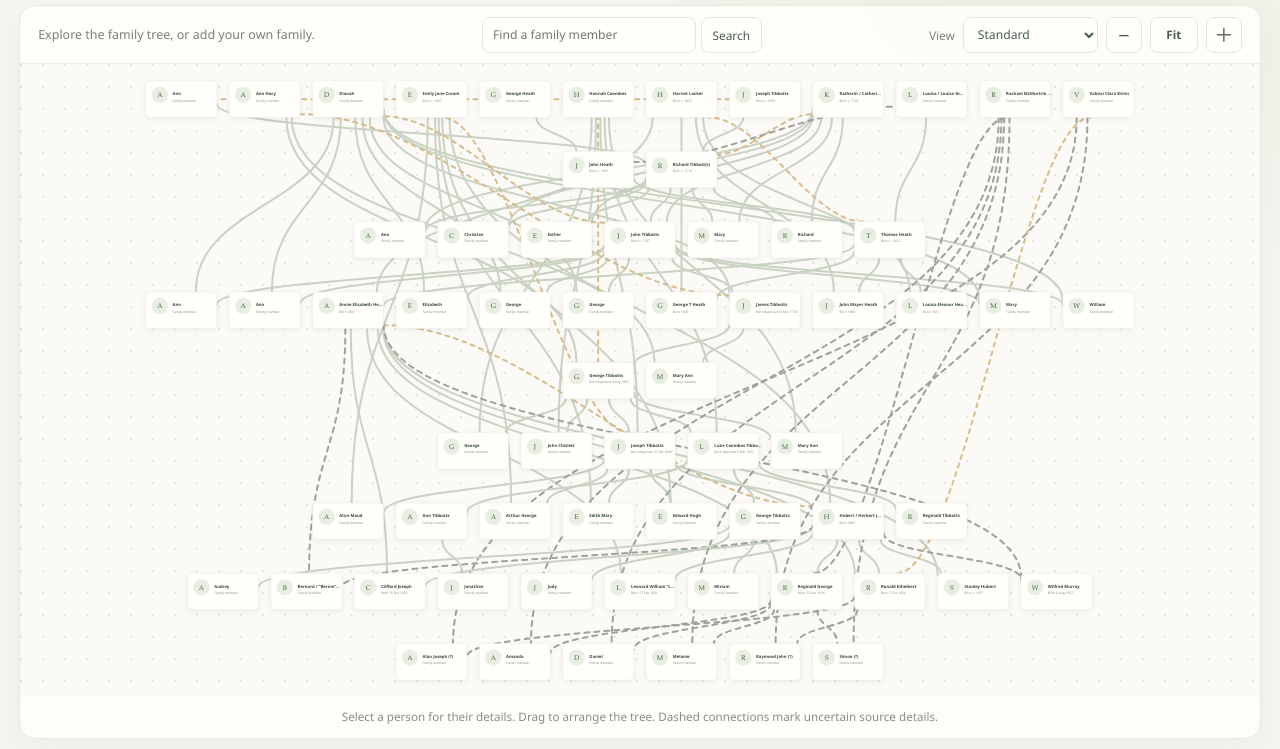
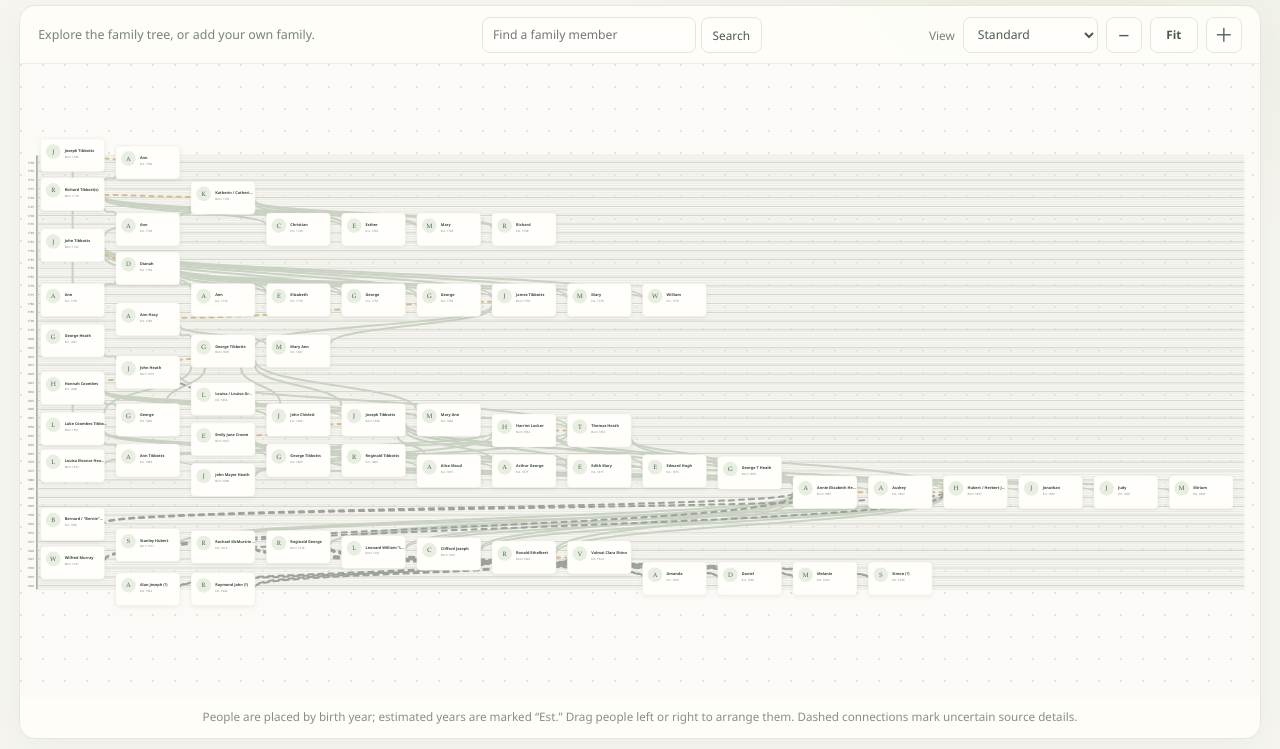
Before and after one commit to dan-tibbotts/tibbotts.com, a plain HTML site: page family/index.html in a window 1280 px wide. Shown: the part 51-800 px from the top of the page. Drawn offline with Linux system fonts and the light colour scheme.

Commit message:
Add birth year inference and timeline visualization to family tree

```diff
--- a/family/app.js
+++ b/family/app.js
@@ -8,7 +8,7 @@ import {
   saveTree,
   updatePerson
 } from "./tree-model.js?v=5";
-import { movePersonNode, renderTree } from "./tree-view.js?v=3";
+import { inferBirthYears, movePersonNode, renderTree } from "./tree-view.js?v=4";
 
 const svg = document.querySelector("#family-tree");
 const viewport = document.querySelector("#tree-viewport");
@@ -83,9 +83,12 @@ function fitTree() {
 function render() {
   layoutSize = renderTree(svg, tree, viewMode);
   searchOptions.replaceChildren();
+  const birthYears = inferBirthYears(tree);
   for (const person of tree.people) {
     const option = document.createElement("option");
+    const birth = birthYears.get(person.id);
     option.value = person.name;
+    option.label = `${person.name} (${birth.estimated ? "~" : ""}${birth.year})`;
     searchOptions.append(option);
   }
   fitTree();
@@ -470,18 +473,15 @@ viewport.addEventListener("pointermove", (event) => {
     if (Math.hypot(event.clientX - pointerStart.x, event.clientY - pointerStart.y) > 4) {
       pointerStart.moved = true;
     }
-    const dimensions = viewMode === "circle"
-      ? { width: 164, height: 148 }
-      : { width: 218, height: 112 };
     const position = {
       x: Math.min(
-        layoutSize.x + layoutSize.width - dimensions.width - 12,
-        Math.max(layoutSize.x + 12, pointerStart.position.x + (event.clientX - pointerStart.x) * (viewBox.width / bounds.width))
+        layoutSize.x + layoutSize.width - layoutSize.nodeWidth - 12,
+        Math.max(
+          layoutSize.axisWidth,
+          pointerStart.position.x + (event.clientX - pointerStart.x) * (viewBox.width / bounds.width)
+        )
       ),
-      y: Math.min(
-        layoutSize.y + layoutSize.height - dimensions.height - 12,
-        Math.max(layoutSize.y + 12, pointerStart.position.y + (event.clientY - pointerStart.y) * (viewBox.height / bounds.height))
-      )
+      y: pointerStart.position.y
     };
     movePersonNode(svg, tree, layoutSize, pointerStart.personId, position);
     hasNavigated = true;
--- a/family/index.html
+++ b/family/index.html
@@ -6,8 +6,8 @@
   <meta name="robots" content="noindex, nofollow">
   <meta name="theme-color" content="#f6f5f0">
   <title>Family tree — tibbotts.com</title>
-  <link rel="stylesheet" href="./styles.css?v=4">
-  <script type="module" src="./app.js?v=5"></script>
+  <link rel="stylesheet" href="./styles.css?v=5">
+  <script type="module" src="./app.js?v=6"></script>
 </head>
 <body>
   <main class="app-shell">
@@ -48,7 +48,7 @@
       <div class="tree-viewport" id="tree-viewport">
         <svg id="family-tree" role="group" aria-label="Interactive family tree"></svg>
       </div>
-      <p class="tree-caption">Select a person for their details. Drag to arrange the tree. Dashed connections mark uncertain source details.</p>
+      <p class="tree-caption">People are placed by birth year; estimated years are marked “Est.” Drag people left or right to arrange them. Dashed connections mark uncertain source details.</p>
     </section>
   </main>
 
--- a/family/tree-view.js
+++ b/family/tree-view.js
@@ -2,8 +2,10 @@ const SVG_NS = "http://www.w3.org/2000/svg";
 const CARD_WIDTH = 218;
 const CARD_HEIGHT = 112;
 const HORIZONTAL_GAP = 38;
-const VERTICAL_GAP = 104;
 const PADDING = 52;
+const AXIS_WIDTH = 70;
+const TOP_PADDING = 42;
+const YEAR_SPACING = 6;
 const VIEW_SIZES = {
   standard: { width: CARD_WIDTH, height: CARD_HEIGHT },
   circle: { width: 164, height: 148 }
@@ -17,65 +19,168 @@ function createSvgElement(tag, attributes = {}) {
   return element;
 }
 
-function getGenerations(tree) {
-  const levels = new Map(tree.people.map((person) => [person.id, 0]));
+function readBirthYear(person) {
+  const match = person.born.match(/\b(1[0-9]{3}|20[0-9]{2})\b/);
+  return match ? Number(match[1]) : null;
+}
+
+export function inferBirthYears(tree) {
+  const years = new Map();
+  for (const person of tree.people) {
+    const year = readBirthYear(person);
+    if (year !== null) years.set(person.id, { year, estimated: false });
+  }
+
+  const parentsByChild = new Map(tree.people.map((person) => [person.id, []]));
+  const childrenByParent = new Map(tree.people.map((person) => [person.id, []]));
+  const partnersByPerson = new Map(tree.people.map((person) => [person.id, []]));
+  for (const relationship of tree.relationships) {
+    if (relationship.type === "parent") {
+      parentsByChild.get(relationship.to)?.push(relationship.from);
+      childrenByParent.get(relationship.from)?.push(relationship.to);
+    } else if (relationship.type === "partner") {
+      partnersByPerson.get(relationship.from)?.push(relationship.to);
+      partnersByPerson.get(relationship.to)?.push(relationship.from);
+    }
+  }
+
   for (let pass = 0; pass < tree.people.length; pass += 1) {
-    for (const relationship of tree.relationships) {
-      if (relationship.type !== "parent") continue;
-      const parentLevel = levels.get(relationship.from);
-      const childLevel = levels.get(relationship.to);
-      if (parentLevel !== undefined && childLevel !== undefined) {
-        levels.set(relationship.to, Math.max(childLevel, parentLevel + 1));
+    let changed = false;
+    for (const person of tree.people) {
+      if (years.has(person.id)) continue;
+
+      const parentYears = parentsByChild.get(person.id)
+        .map((parentId) => years.get(parentId)?.year)
+        .filter(Number.isFinite);
+      const childYears = childrenByParent.get(person.id)
+        .map((childId) => years.get(childId)?.year)
+        .filter(Number.isFinite);
+      const partnerYears = partnersByPerson.get(person.id)
+        .map((partnerId) => years.get(partnerId)?.year)
+        .filter(Number.isFinite);
+
+      let year;
+      if (parentYears.length > 0) {
+        year = Math.max(...parentYears) + 18;
+      } else if (childYears.length > 0) {
+        year = Math.min(...childYears) - 18;
+      } else if (partnerYears.length > 0) {
+        year = partnerYears[0];
+      }
+
+      if (year !== undefined) {
+        years.set(person.id, { year, estimated: true });
+        changed = true;
       }
     }
+    if (!changed) break;
   }
-  return levels;
+
+  const knownYears = Array.from(years.values(), ({ year }) => year);
+  const fallbackYear = knownYears.length
+    ? Math.round(knownYears.reduce((sum, year) => sum + year, 0) / knownYears.length)
+    : 1900;
+  for (const person of tree.people) {
+    if (!years.has(person.id)) years.set(person.id, { year: fallbackYear, estimated: true });
+  }
+  return years;
 }
 
 function layoutPeople(tree, viewMode) {
   const { width: nodeWidth, height: nodeHeight } = VIEW_SIZES[viewMode];
-  const generations = getGenerations(tree);
-  const groups = new Map();
-  for (const person of tree.people) {
-    const level = generations.get(person.id) ?? 0;
-    if (!groups.has(level)) groups.set(level, []);
-    groups.get(level).push(person);
-  }
-
-  for (const people of groups.values()) {
-    people.sort((a, b) => a.name.localeCompare(b.name));
-  }
-
-  const maxCount = Math.max(1, ...Array.from(groups.values(), (people) => people.length));
-  const maxLevel = Math.max(0, ...groups.keys());
-  const width = Math.max(720, PADDING * 2 + maxCount * nodeWidth + (maxCount - 1) * HORIZONTAL_GAP);
-  const height = PADDING * 2 + (maxLevel + 1) * nodeHeight + maxLevel * VERTICAL_GAP;
+  const birthYears = inferBirthYears(tree);
+  const minYear = Math.min(...Array.from(birthYears.values(), ({ year }) => year));
+  const maxYear = Math.max(...Array.from(birthYears.values(), ({ year }) => year));
+  const entries = tree.people.map((person) => {
+    const birth = birthYears.get(person.id);
+    return {
+      person,
+      year: birth.year,
+      y: TOP_PADDING + (birth.year - minYear) * YEAR_SPACING - nodeHeight / 2
+    };
+  }).sort((first, second) =>
+    first.year - second.year || first.person.name.localeCompare(second.person.name)
+  );
+  const laneBottoms = [];
   const positions = new Map();
 
-  for (const [level, people] of groups) {
-    const rowWidth = people.length * nodeWidth + (people.length - 1) * HORIZONTAL_GAP;
-    const startX = (width - rowWidth) / 2;
-    people.forEach((person, index) => {
-      const defaultPosition = {
-        x: startX + index * (nodeWidth + HORIZONTAL_GAP),
-        y: PADDING + level * (nodeHeight + VERTICAL_GAP)
-      };
-      positions.set(person.id, tree.positions?.[viewMode]?.[person.id] ?? defaultPosition);
+  for (const entry of entries) {
+    let lane = laneBottoms.findIndex((bottom) => bottom + 12 <= entry.y);
+    if (lane === -1) lane = laneBottoms.length;
+    laneBottoms[lane] = entry.y + nodeHeight;
+    positions.set(entry.person.id, {
+      x: tree.positions?.[viewMode]?.[entry.person.id]?.x ??
+        AXIS_WIDTH + lane * (nodeWidth + HORIZONTAL_GAP),
+      y: entry.y
     });
   }
 
-  const minX = Math.min(PADDING, ...Array.from(positions.values(), (position) => position.x));
-  const minY = Math.min(PADDING, ...Array.from(positions.values(), (position) => position.y));
-  const maxX = Math.max(width - PADDING, ...Array.from(positions.values(), (position) => position.x + nodeWidth));
-  const maxY = Math.max(height - PADDING, ...Array.from(positions.values(), (position) => position.y + nodeHeight));
+  const width = Math.max(
+    720,
+    AXIS_WIDTH + laneBottoms.length * (nodeWidth + HORIZONTAL_GAP) + PADDING
+  );
+  const height = Math.max(
+    380,
+    TOP_PADDING + (maxYear - minYear) * YEAR_SPACING + nodeHeight + PADDING
+  );
+  const minX = Math.min(0, ...Array.from(positions.values(), (position) => position.x - PADDING));
+  const maxX = Math.max(width, ...Array.from(positions.values(), (position) => position.x + nodeWidth + PADDING));
+  const minY = Math.min(0, ...Array.from(positions.values(), (position) => position.y - PADDING));
+  const maxY = Math.max(height, ...Array.from(positions.values(), (position) => position.y + nodeHeight + PADDING));
   return {
     positions,
-    x: minX - PADDING,
-    y: minY - PADDING,
-    width: maxX - minX + PADDING * 2,
-    height: maxY - minY + PADDING * 2,
-    mode: viewMode
+    birthYears,
+    minYear,
+    maxYear,
+    x: minX,
+    y: minY,
+    width: maxX - minX,
+    height: maxY - minY,
+    mode: viewMode,
+    nodeWidth,
+    nodeHeight,
+    axisWidth: AXIS_WIDTH
   };
+}
+
+function addTimeline(svg, layout) {
+  const timeline = createSvgElement("g", {
+    class: "timeline",
+    "aria-hidden": "true"
+  });
+  const firstY = TOP_PADDING;
+  const lastY = TOP_PADDING + (layout.maxYear - layout.minYear) * YEAR_SPACING;
+  timeline.append(createSvgElement("line", {
+    class: "timeline-axis",
+    x1: AXIS_WIDTH - 12,
+    y1: firstY,
+    x2: AXIS_WIDTH - 12,
+    y2: lastY
+  }));
+
+  for (let year = layout.minYear; year <= layout.maxYear; year += 1) {
+    const y = TOP_PADDING + (year - layout.minYear) * YEAR_SPACING;
+    const major = year % 5 === 0;
+    timeline.append(createSvgElement("line", {
+      class: `timeline-year-line${major ? " major" : ""}`,
+      x1: AXIS_WIDTH - 12,
+      y1: y,
+      x2: layout.width - PADDING,
+      y2: y
+    }));
+    if (major) {
+      const label = createSvgElement("text", {
+        class: "timeline-year-label",
+        x: AXIS_WIDTH - 22,
+        y: y + 4
+      });
+      label.textContent = String(year);
+      timeline.append(label);
+    }
+  }
+
+  svg.append(timeline);
+  svg.insertBefore(timeline, svg.firstChild);
 }
 
 function getConnectionAnchor(position, other, dimensions, mode) {
@@ -125,26 +230,28 @@ function addConnectors(svg, tree, layout) {
     }));
   }
 
-  svg.insertBefore(connectorGroup, svg.firstChild);
+  const timeline = svg.querySelector(".timeline");
+  svg.insertBefore(connectorGroup, timeline ? timeline.nextSibling : svg.firstChild);
 }
 
-function addPersonNode(svg, person, position, mode) {
+function addPersonNode(svg, person, position, mode, birthYear) {
   const dimensions = VIEW_SIZES[mode];
   const node = createSvgElement("g", {
     class: "person-node",
     transform: `translate(${position.x} ${position.y})`,
     role: "group",
     tabindex: "0",
-    "aria-label": `${person.name}${person.born ? `, born ${person.born}` : ""}`,
+    "aria-label": `${person.name}, ${birthYear.estimated ? "estimated born" : "born"} ${birthYear.year}`,
+    "data-birth-year": birthYear.year,
     "data-person-id": person.id
   });
   const title = createSvgElement("title");
   title.textContent = person.name;
   node.append(title);
   if (mode === "circle") {
-    addCirclePersonContent(node, person);
+    addCirclePersonContent(node, person, birthYear);
   } else {
-    addStandardPersonContent(node, person);
+    addStandardPersonContent(node, person, birthYear);
   }
 
   const addAction = createActionButton("add", "Add a connected person", dimensions.width - 39, 15, "+");
@@ -153,7 +260,7 @@ function addPersonNode(svg, person, position, mode) {
   svg.append(node);
 }
 
-function addStandardPersonContent(node, person) {
+function addStandardPersonContent(node, person, birthYear) {
   node.append(createSvgElement("rect", {
     class: "person-card",
     width: CARD_WIDTH,
@@ -187,11 +294,11 @@ function addStandardPersonContent(node, person) {
   name.textContent = person.name.length > 19 ? `${person.name.slice(0, 18)}…` : person.name;
   node.append(name);
   const born = createSvgElement("text", { class: "person-born", x: 82, y: 64 });
-  born.textContent = person.born ? `Born ${person.born}` : "Family member";
+  born.textContent = birthYear.estimated ? `Est. ${birthYear.year}` : `Born ${birthYear.year}`;
   node.append(born);
 }
 
-function addCirclePersonContent(node, person) {
+function addCirclePersonContent(node, person, birthYear) {
   const centerX = VIEW_SIZES.circle.width / 2;
   const centerY = 45;
   node.append(createSvgElement("circle", {
@@ -242,7 +349,7 @@ function addCirclePersonContent(node, person) {
     x: centerX,
     y: 124
   });
-  born.textContent = person.born ? `Born ${person.born}` : "Family member";
+  born.textContent = birthYear.estimated ? `Est. ${birthYear.year}` : `Born ${birthYear.year}`;
   node.append(born);
 }
 
@@ -307,9 +414,16 @@ export function renderTree(svg, tree, viewMode = "standard") {
   const layout = layoutPeople(tree, viewMode);
   svg.setAttribute("viewBox", `${layout.x} ${layout.y} ${layout.width} ${layout.height}`);
   svg.setAttribute("preserveAspectRatio", "xMidYMid meet");
+  addTimeline(svg, layout);
   addConnectors(svg, tree, layout);
   for (const person of tree.people) {
-    addPersonNode(svg, person, layout.positions.get(person.id), viewMode);
+    addPersonNode(
+      svg,
+      person,
+      layout.positions.get(person.id),
+      viewMode,
+      layout.birthYears.get(person.id)
+    );
   }
   return layout;
 }
```
Also changed, not shown: family/styles.css (+23 -0 lines).
